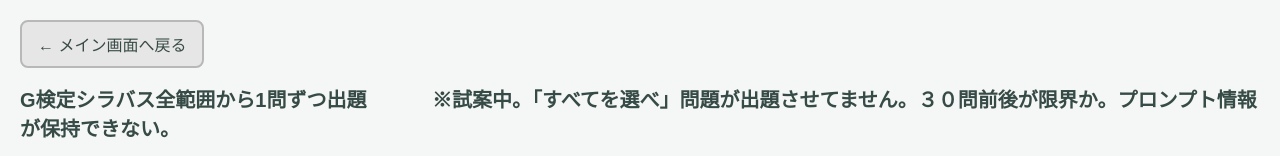
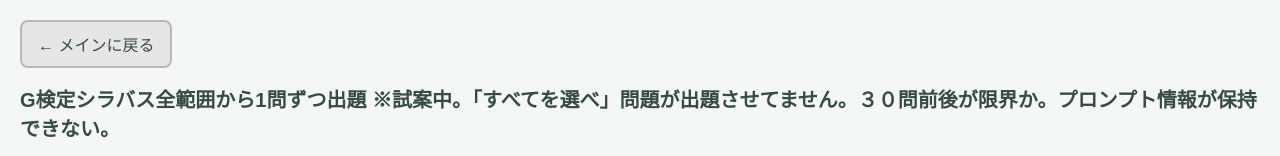
Before and after one commit to riveira0707/G_kentei_tool, a plain HTML site: page 全範囲1問ずつ出題.html in a window 1280 px wide. Shown: the top 156 px of the page. Drawn offline with Linux system fonts and the light colour scheme.

Commit message:
Update 全範囲1問ずつ出題.html

```diff
--- a/全範囲1問ずつ出題.html
+++ b/全範囲1問ずつ出題.html
@@ -17,8 +17,8 @@ textarea{width:100%;height:360px;padding:14px;border-radius:8px;border:2px solid
 </style>
 </head>
 <body>
-<a href="index.html" class="back">← メイン画面へ戻る</a>
-<h2>G検定シラバス全範囲から1問ずつ出題  　　　※試案中。「すべてを選べ」問題が出題させてません。３０問前後が限界か。プロンプト情報が保持できない。</h2>
+<a href="index.html" class="back">← メインに戻る</a>
+<h2>G検定シラバス全範囲から1問ずつ出題 ※試案中。「すべてを選べ」問題が出題させてません。３０問前後が限界か。プロンプト情報が保持できない。</h2>
 
 <!-- ▼▼▼ コピーしたい文章は、この下の行から書く ▼▼▼ -->
 <textarea id="promptArea" readonly>
```
